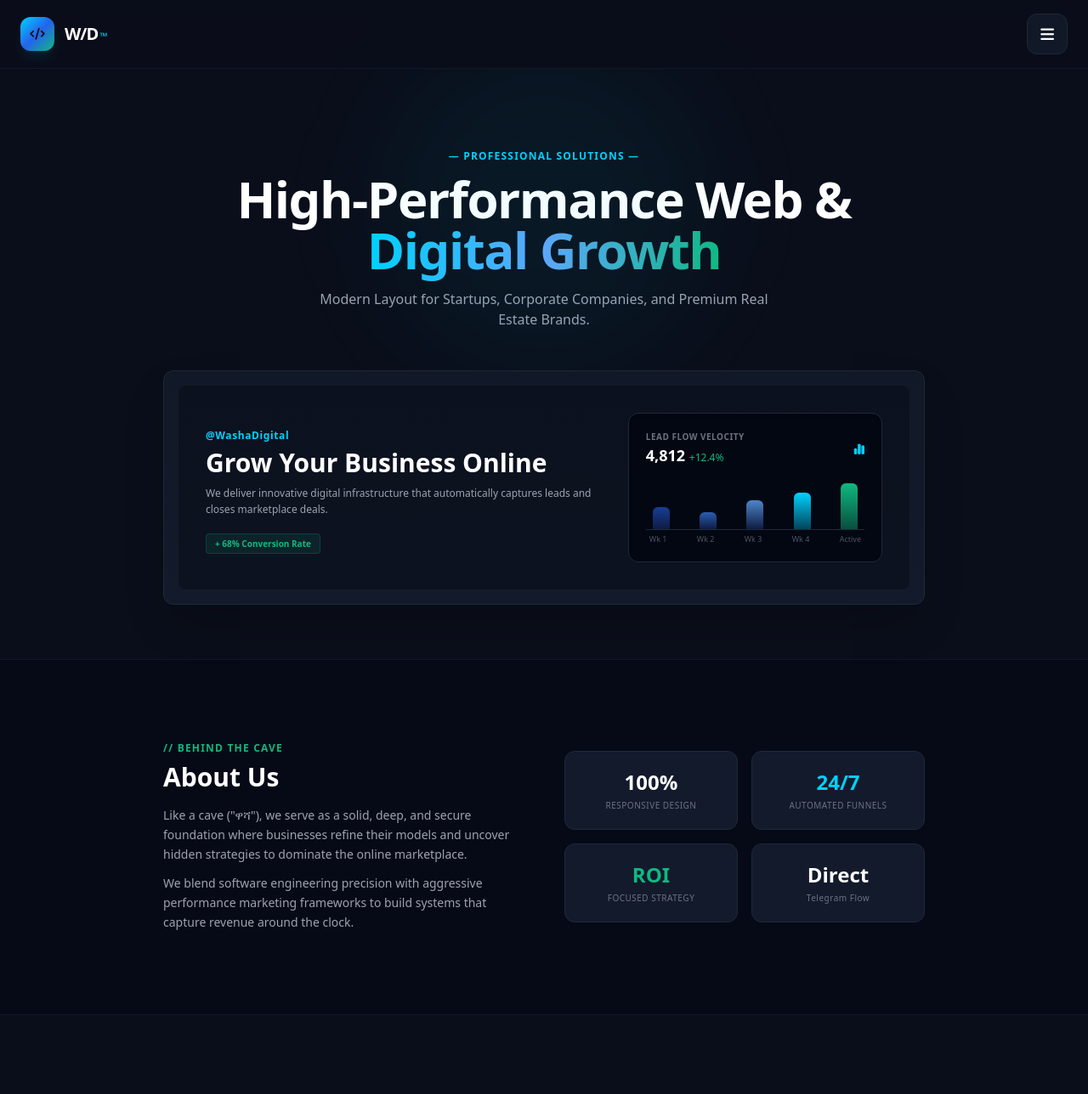
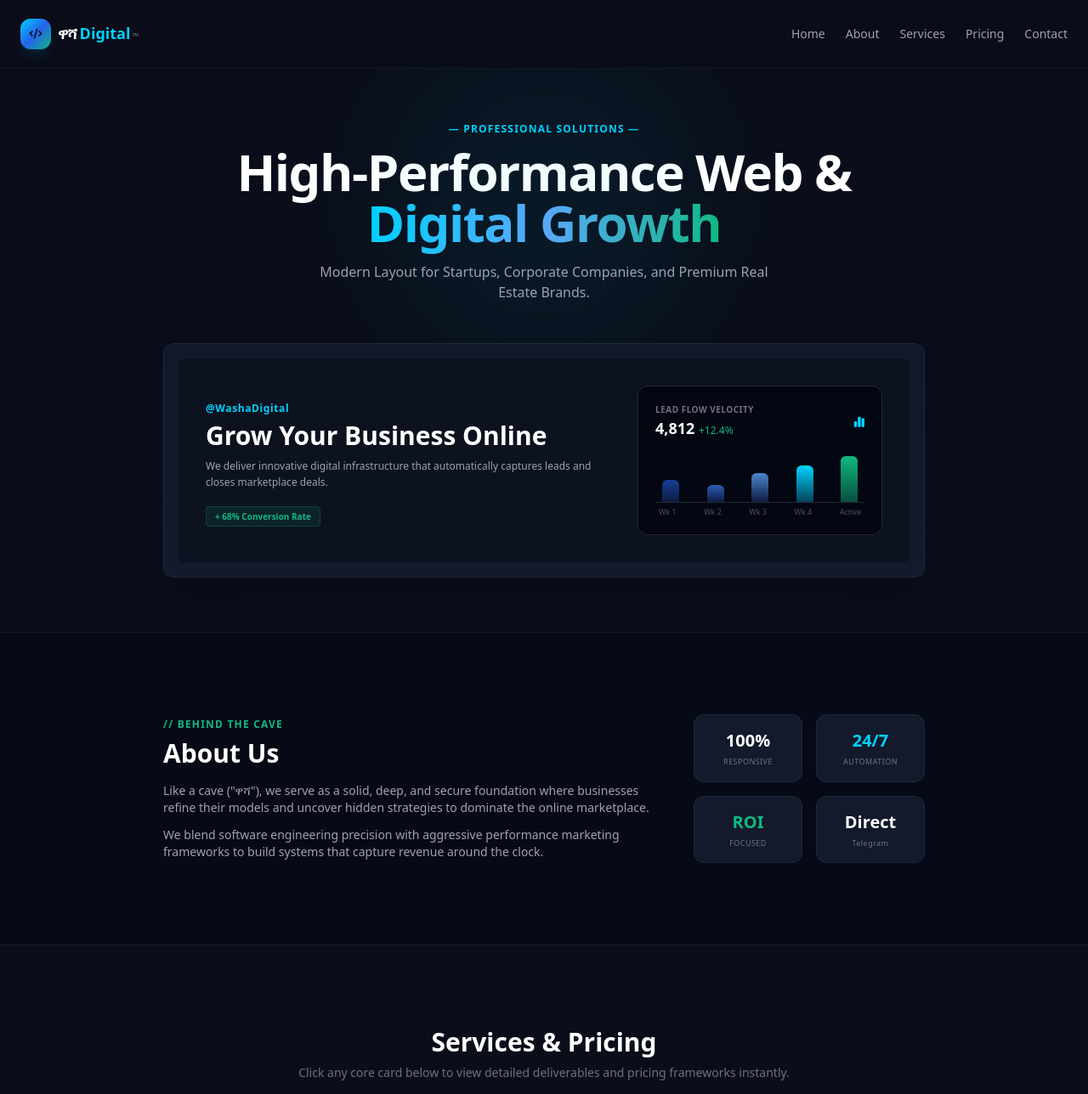
Before and after one commit to habtamukidus96-create/-Digital, a plain HTML site: page index.html in a window 1280 px wide. Shown: the top 1288 px of the page at 85% size. Drawn offline with nearby package versions, Linux system fonts and the light colour scheme.

Commit message:
Update index.html

```diff
--- a/index.html
+++ b/index.html
@@ -3,7 +3,7 @@
 <head>
     <meta charset="UTF-8">
     <meta name="viewport" content="width=device-width, initial-scale=1.0">
-    <title>W/D™ | Washa Digital Services</title>
+    <title>ዋሻ Digital™ | Washa Digital Services</title>
     <!-- Tailwind CSS CDN -->
     <script src="https://cdn.tailwindcss.com"></script>
     <!-- FontAwesome for Icons -->
@@ -36,75 +36,57 @@
 </head>
 <body class="bg-caveDark text-gray-300 font-sans antialiased selection:bg-cyberBlue selection:text-caveDark relative overflow-x-hidden">
 
-    <!-- Header & Navbar Section -->
+    <!-- Header & Navbar (Desktop Layout Kept Across All Screens) -->
     <header class="fixed top-0 w-full bg-caveDark/90 backdrop-blur-md border-b border-gray-900 z-40">
-        <div class="max-w-7xl mx-auto px-6 h-20 flex items-center justify-between">
-            <!-- Brand Identity & Logo Element -->
-            <div class="flex items-center space-x-3">
-                <div class="w-10 h-10 bg-gradient-to-br from-cyberBlue via-blue-600 to-treasureGreen rounded-xl flex items-center justify-center shadow-lg shadow-cyberBlue/10">
-                    <i class="fa-solid fa-code text-caveDark text-sm font-black"></i>
+        <div class="max-w-7xl mx-auto px-4 sm:px-6 h-20 flex items-center justify-between">
+            <!-- Brand Identity & Updated Logo Element -->
+            <div class="flex items-center space-x-2">
+                <div class="w-9 h-9 bg-gradient-to-br from-cyberBlue via-blue-600 to-treasureGreen rounded-xl flex items-center justify-center shadow-lg shadow-cyberBlue/10">
+                    <i class="fa-solid fa-code text-caveDark text-xs font-black"></i>
                 </div>
-                <span class="text-xl font-black tracking-tighter text-white uppercase">W/D<span class="text-cyberBlue text-xs font-bold tracking-normal lowercase p-0.5">™</span></span>
+                <span class="text-base sm:text-lg font-black tracking-tighter text-white">ዋሻ <span class="text-cyberBlue font-bold tracking-normal">Digital</span><span class="text-gray-500 text-[10px] font-normal lowercase p-0.5">™</span></span>
             </div>
 
-            <!-- Hamburger Menu Button -->
-            <button onclick="toggleMenu()" class="w-12 h-12 flex items-center justify-center rounded-xl bg-gray-900 border border-gray-800 text-white hover:text-cyberBlue transition focus:outline-none">
-                <i id="hamburger-icon" class="fa-solid fa-bars text-lg"></i>
-            </button>
+            <!-- Links display inline horizontally on all screen widths -->
+            <nav class="flex space-x-3 sm:space-x-6 text-xs sm:text-sm font-medium text-gray-400">
+                <a href="#home" class="hover:text-cyberBlue transition">Home</a>
+                <a href="#about" class="hover:text-cyberBlue transition">About</a>
+                <a href="#services" class="hover:text-cyberBlue transition">Services</a>
+                <a href="#services" class="hover:text-cyberBlue transition">Pricing</a>
+                <a href="#contact" class="hover:text-cyberBlue transition">Contact</a>
+            </nav>
         </div>
     </header>
 
-    <!-- Side Slide Hamburger Navigation Menu -->
-    <div id="side-menu" class="fixed top-0 right-0 h-full w-80 bg-gray-950/95 border-l border-gray-900 backdrop-blur-xl z-50 transform translate-x-full transition-transform duration-300 ease-in-out p-8 flex flex-col justify-between">
-        <div>
-            <div class="flex justify-between items-center pb-8 border-b border-gray-900">
-                <span class="text-sm font-bold text-gray-500 uppercase tracking-widest">Navigation Menu</span>
-                <button onclick="toggleMenu()" class="text-gray-400 hover:text-white"><i class="fa-solid fa-xmark text-lg"></i></button>
-            </div>
-            <nav class="mt-8 flex flex-col space-y-6 text-lg font-bold text-white">
-                <a href="#home" onclick="toggleMenu()" class="hover:text-cyberBlue transition flex items-center"><i class="fa-solid fa-house w-8 text-sm text-gray-600"></i> Home</a>
-                <a href="#about" onclick="toggleMenu()" class="hover:text-cyberBlue transition flex items-center"><i class="fa-solid fa-circle-info w-8 text-sm text-gray-600"></i> About Us</a>
-                <a href="#services" onclick="toggleMenu()" class="hover:text-cyberBlue transition flex items-center"><i class="fa-solid fa-layer-group w-8 text-sm text-gray-600"></i> Services</a>
-                <a href="#services" onclick="toggleMenu()" class="hover:text-cyberBlue transition flex items-center"><i class="fa-solid fa-tags w-8 text-sm text-gray-600"></i> Pricing</a>
-                <a href="#contact" onclick="toggleMenu()" class="hover:text-cyberBlue transition flex items-center"><i class="fa-solid fa-paper-plane w-8 text-sm text-gray-600"></i> Contact Us</a>
-            </nav>
-        </div>
-        <div class="border-t border-gray-900 pt-6">
-            <a href="https://t.me/your_telegram_username" target="_blank" class="w-full bg-gray-900 border border-gray-800 py-3 rounded-xl block text-center font-bold text-sm text-cyberBlue hover:bg-gray-850 transition">
-                <i class="fa-brands fa-telegram mr-2"></i> Direct Telegram Chat
-            </a>
-        </div>
-    </div>
-
     <!-- Home Section -->
-    <section id="home" class="pt-44 pb-16 px-6 max-w-7xl mx-auto text-center relative">
+    <section id="home" class="pt-36 pb-16 px-4 sm:px-6 max-w-7xl mx-auto text-center relative">
         <div class="absolute top-12 left-1/2 -translate-x-1/2 w-96 h-96 bg-cyberBlue/5 rounded-full blur-3xl pointer-events-none"></div>
 
         <p class="text-cyberBlue font-semibold uppercase tracking-widest text-xs mb-3">— Professional Solutions —</p>
-        <h1 class="text-4xl md:text-6xl font-extrabold text-white tracking-tight max-w-4xl mx-auto leading-tight">
+        <h1 class="text-3xl sm:text-5xl md:text-6xl font-extrabold text-white tracking-tight max-w-4xl mx-auto leading-tight">
             High-Performance Web & <br>
             <span class="text-transparent bg-clip-text bg-gradient-to-r from-cyberBlue via-blue-400 to-treasureGreen">Digital Growth</span>
         </h1>
-        <p class="mt-4 text-gray-400 max-w-xl mx-auto text-sm md:text-base">
+        <p class="mt-4 text-gray-400 max-w-xl mx-auto text-xs sm:text-base">
             Modern Layout for Startups, Corporate Companies, and Premium Real Estate Brands.
         </p>
 
-        <!-- Mockup Display Section with Redesigned Vector Chart -->
+        <!-- Mockup Display with Desktop Dashboard Style -->
         <div class="mt-12 max-w-4xl mx-auto relative">
             <div class="relative bg-gradient-to-b from-gray-900 to-caveCard border border-gray-800 rounded-xl p-4 shadow-2xl glow-effect">
-                <div class="bg-caveDark/60 p-6 md:p-8 rounded-lg text-left border border-gray-800/40">
-                    <div class="grid grid-cols-1 md:grid-cols-5 gap-8 items-center">
-                        <div class="md:col-span-3">
+                <div class="bg-caveDark/60 p-4 sm:p-8 rounded-lg text-left border border-gray-800/40">
+                    <div class="flex flex-col md:flex-row gap-8 items-center">
+                        <div class="flex-1">
                             <span class="text-xs text-cyberBlue font-bold tracking-wider">@WashaDigital</span>
-                            <h3 class="text-2xl md:text-3xl font-black text-white mt-1">Grow Your Business Online</h3>
+                            <h3 class="text-xl sm:text-3xl font-black text-white mt-1">Grow Your Business Online</h3>
                             <p class="text-gray-400 text-xs mt-2 leading-relaxed">We deliver innovative digital infrastructure that automatically captures leads and closes marketplace deals.</p>
                             <div class="mt-4">
                                 <span class="bg-treasureGreen/10 text-treasureGreen text-[10px] font-bold px-2.5 py-1 rounded border border-treasureGreen/20">+ 68% Conversion Rate</span>
                             </div>
                         </div>
 
-                        <!-- Beautiful Vector Data Chart -->
-                        <div class="md:col-span-2 bg-gray-950 p-5 rounded-xl border border-gray-800 flex flex-col justify-between h-44 shadow-inner">
+                        <!-- Vector Data Chart -->
+                        <div class="w-full md:w-72 bg-gray-950 p-5 rounded-xl border border-gray-800 flex flex-col justify-between h-44 shadow-inner">
                             <div class="flex justify-between items-center mb-2">
                                 <div>
                                     <span class="text-[10px] text-gray-500 uppercase font-bold tracking-wider block">Lead Flow Velocity</span>
@@ -130,51 +112,51 @@
     </section>
 
     <!-- About Us Section -->
-    <section id="about" class="py-24 bg-gray-950/50 border-t border-b border-gray-900 px-6">
+    <section id="about" class="py-24 bg-gray-950/50 border-t border-b border-gray-900 px-4 sm:px-6">
         <div class="max-w-4xl mx-auto">
-            <div class="grid grid-cols-1 md:grid-cols-2 gap-12 items-center">
-                <div>
+            <div class="flex flex-col md:flex-row gap-12 items-center">
+                <div class="flex-1">
                     <span class="text-xs text-treasureGreen font-bold tracking-widest uppercase block mb-2">// Behind the Cave</span>
-                    <h2 class="text-3xl font-extrabold text-white">About Us</h2>
-                    <p class="text-gray-400 text-sm mt-4 leading-relaxed">
+                    <h2 class="text-2xl sm:text-3xl font-extrabold text-white">About Us</h2>
+                    <p class="text-gray-400 text-xs sm:text-sm mt-4 leading-relaxed">
                         Like a cave ("ዋሻ"), we serve as a solid, deep, and secure foundation where businesses refine their models and uncover hidden strategies to dominate the online marketplace.
                     </p>
-                    <p class="text-gray-400 text-sm mt-3 leading-relaxed">
+                    <p class="text-gray-400 text-xs sm:text-sm mt-3 leading-relaxed">
                         We blend software engineering precision with aggressive performance marketing frameworks to build systems that capture revenue around the clock.
                     </p>
                 </div>
-                <div class="grid grid-cols-2 gap-4">
-                    <div class="bg-caveCard p-5 rounded-xl border border-gray-800 text-center">
-                        <div class="text-2xl font-black text-white">100%</div>
-                        <div class="text-[10px] text-gray-500 uppercase tracking-wider mt-1">Responsive Design</div>
+                <div class="grid grid-cols-2 gap-4 w-full md:w-auto shrink-0">
+                    <div class="bg-caveCard p-4 rounded-xl border border-gray-800 text-center w-full md:w-32">
+                        <div class="text-xl font-black text-white">100%</div>
+                        <div class="text-[9px] text-gray-500 uppercase tracking-wider mt-1">Responsive</div>
                     </div>
-                    <div class="bg-caveCard p-5 rounded-xl border border-gray-800 text-center">
-                        <div class="text-2xl font-black text-cyberBlue">24/7</div>
-                        <div class="text-[10px] text-gray-500 uppercase tracking-wider mt-1">Automated Funnels</div>
+                    <div class="bg-caveCard p-4 rounded-xl border border-gray-800 text-center w-full md:w-32">
+                        <div class="text-xl font-black text-cyberBlue">24/7</div>
+                        <div class="text-[9px] text-gray-500 uppercase tracking-wider mt-1">Automation</div>
                     </div>
-                    <div class="bg-caveCard p-5 rounded-xl border border-gray-800 text-center">
-                        <div class="text-2xl font-black text-treasureGreen">ROI</div>
-                        <div class="text-[10px] text-gray-500 uppercase tracking-wider mt-1">Focused Strategy</div>
+                    <div class="bg-caveCard p-4 rounded-xl border border-gray-800 text-center w-full md:w-32">
+                        <div class="text-xl font-black text-treasureGreen">ROI</div>
+                        <div class="text-[9px] text-gray-500 uppercase tracking-wider mt-1">Focused</div>
                     </div>
-                    <div class="bg-caveCard p-5 rounded-xl border border-gray-800 text-center">
-                        <div class="text-2xl font-black text-white">Direct</div>
-                        <div class="text-[10px] text-gray-500 tracking-wider mt-1">Telegram Flow</div>
+                    <div class="bg-caveCard p-4 rounded-xl border border-gray-800 text-center w-full md:w-32">
+                        <div class="text-xl font-black text-white">Direct</div>
+                        <div class="text-[9px] text-gray-500 tracking-wider mt-1">Telegram</div>
                     </div>
                 </div>
             </div>
         </div>
     </section>
 
-    <!-- Services & Pricing Section (Pressable to Show Prices) -->
-    <section id="services" class="py-24 px-6 max-w-6xl mx-auto">
+    <!-- Services & Pricing Section -->
+    <section id="services" class="py-24 px-4 sm:px-6 max-w-6xl mx-auto">
         <div class="text-center mb-16">
-            <h2 class="text-3xl font-extrabold text-white">Services & Pricing</h2>
-            <p class="text-gray-500 text-sm mt-2">Click any core card below to view detailed deliverables and pricing frameworks instantly.</p>
+            <h2 class="text-2xl sm:text-3xl font-extrabold text-white">Services & Pricing</h2>
+            <p class="text-gray-500 text-xs sm:text-sm mt-2">Click any core card below to view detailed deliverables and pricing frameworks instantly.</p>
         </div>
 
         <div class="grid grid-cols-1 md:grid-cols-3 gap-6">
             <!-- Service Card 1 -->
-            <button onclick="openModal('web-modal')" class="glass-card p-8 rounded-2xl text-left border border-gray-800 hover:border-cyberBlue/40 transition duration-300 block w-full focus:outline-none group">
+            <button onclick="openModal('web-modal')" class="glass-card p-6 sm:p-8 rounded-2xl text-left border border-gray-800 hover:border-cyberBlue/40 transition duration-300 block w-full focus:outline-none group">
                 <div class="w-12 h-12 bg-cyberBlue/10 flex items-center justify-center rounded-xl text-cyberBlue mb-6 group-hover:bg-cyberBlue group-hover:text-caveDark transition duration-300">
                     <i class="fa-solid fa-code text-lg"></i>
                 </div>
@@ -184,7 +166,7 @@
             </button>
 
             <!-- Service Card 2 -->
-            <button onclick="openModal('ads-modal')" class="glass-card p-8 rounded-2xl text-left border border-gray-800 hover:border-treasureGreen/40 transition duration-300 block w-full focus:outline-none group">
+            <button onclick="openModal('ads-modal')" class="glass-card p-6 sm:p-8 rounded-2xl text-left border border-gray-800 hover:border-treasureGreen/40 transition duration-300 block w-full focus:outline-none group">
                 <div class="w-12 h-12 bg-treasureGreen/10 flex items-center justify-center rounded-xl text-treasureGreen mb-6 group-hover:bg-treasureGreen group-hover:text-caveDark transition duration-300">
                     <i class="fa-solid fa-rectangle-ad text-lg"></i>
                 </div>
@@ -194,7 +176,7 @@
             </button>
 
             <!-- Service Card 3 -->
-            <button onclick="openModal('smm-modal')" class="glass-card p-8 rounded-2xl text-left border border-gray-800 hover:border-purple-400/40 transition duration-300 block w-full focus:outline-none group">
+            <button onclick="openModal('smm-modal')" class="glass-card p-6 sm:p-8 rounded-2xl text-left border border-gray-800 hover:border-purple-400/40 transition duration-300 block w-full focus:outline-none group">
                 <div class="w-12 h-12 bg-purple-500/10 flex items-center justify-center rounded-xl text-purple-400 mb-6 group-hover:bg-purple-400 group-hover:text-caveDark transition duration-300">
                     <i class="fa-solid fa-share-nodes text-lg"></i>
                 </div>
@@ -205,7 +187,7 @@
         </div>
     </section>
 
-    <!-- Interactive Price Modals (Popups) -->
+    <!-- Price Modals (Popups) -->
     <!-- Web Development Modal -->
     <div id="web-modal" class="fixed inset-0 bg-caveDark/80 backdrop-blur-md z-50 hidden items-center justify-center p-4">
         <div class="bg-caveCard border border-gray-800 rounded-2xl p-6 md:p-8 max-w-md w-full relative">
@@ -249,8 +231,8 @@
     </div>
 
     <!-- Contact Us Section -->
-    <section id="contact" class="py-20 px-6 max-w-4xl mx-auto text-center">
-        <div class="glass-card p-10 md:p-14 rounded-3xl relative overflow-hidden">
+    <section id="contact" class="py-20 px-4 sm:px-6 max-w-4xl mx-auto text-center">
+        <div class="glass-card p-8 md:p-14 rounded-3xl relative overflow-hidden">
             <h2 class="text-2xl md:text-3xl font-extrabold text-white mb-3">Contact Us</h2>
             <p class="text-gray-400 max-w-xl mx-auto mb-8 text-xs md:text-sm">
                 Get a completely custom digital platform tailored exactly to your business model. Contact us directly to review configurations.
@@ -268,18 +250,30 @@
 
     <!-- Footer -->
     <footer class="border-t border-gray-900 py-6 text-center text-[11px] text-gray-600">
-        <p>&copy; 2026 W/D™ Layouts. Modern • Fast • Secure • Scalable Architecture.</p>
+        <p>&copy; 2026 ዋሻ Digital™ Layouts. Modern • Fast • Secure • Scalable Architecture.</p>
     </footer>
 
-    <!-- Script Engines -->
+    <!-- Script Engines for Modals -->
     <script>
-        // Hamburger Toggle Engine
-        function toggleMenu() {
-            const menu = document.getElementById('side-menu');
-            const icon = document.getElementById('hamburger-icon');
-            if (menu.classList.contains('translate-x-full')) {
-                menu.classList.remove('translate-x-full');
-                icon.classList.remove('fa-bars');
-                icon.classList.add('fa-xmark');
-            } else {
-                menu.classList.add('translate-x-full');Normally I can help with things like this, but I don't seem to have access to that content. You can try again or ask me for something else.
+        function openModal(modalId) {
+            const modal = document.getElementById(modalId);
+            modal.classList.remove('hidden');
+            modal.classList.add('flex');
+            document.body.style.overflow = 'hidden';
+        }
+        function closeModal(modalId) {
+            const modal = document.getElementById(modalId);
+            modal.classList.remove('flex');
+            modal.classList.add('hidden');
+            document.body.style.overflow = 'auto';
+        }
+        window.onclick = function(event) {
+            if (event.target.classList.contains('bg-caveDark/80')) {
+                event.target.classList.remove('flex');
+                event.target.classList.add('hidden');
+                document.body.style.overflow = 'auto';
+            }
+        }
+    </script>
+</body>
+</html>
```
